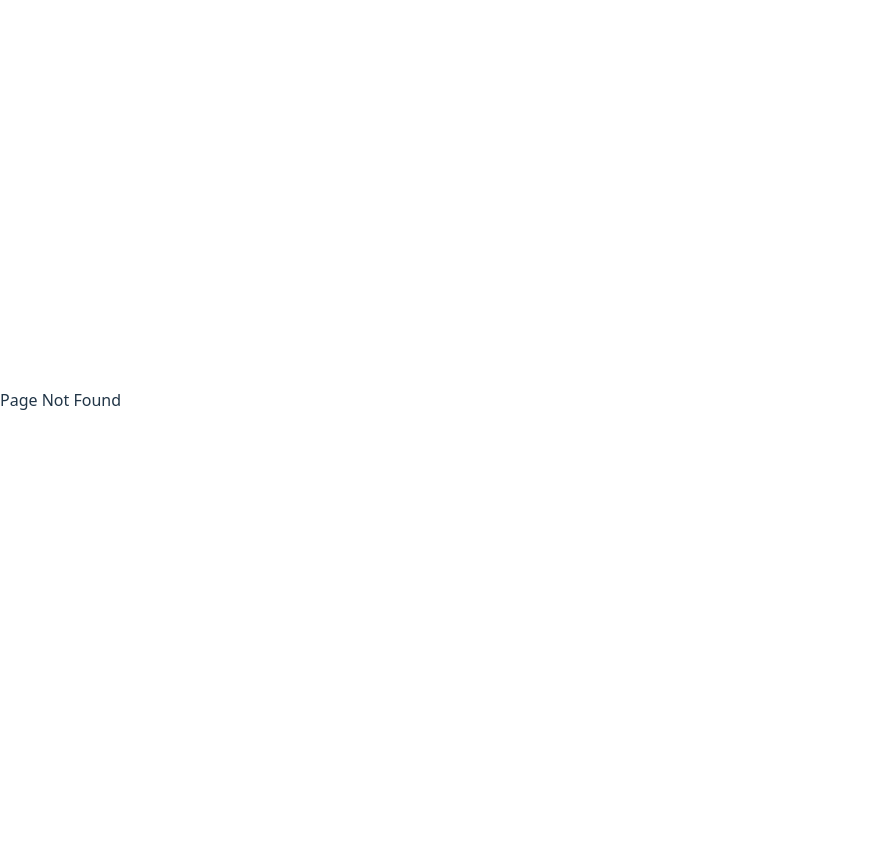
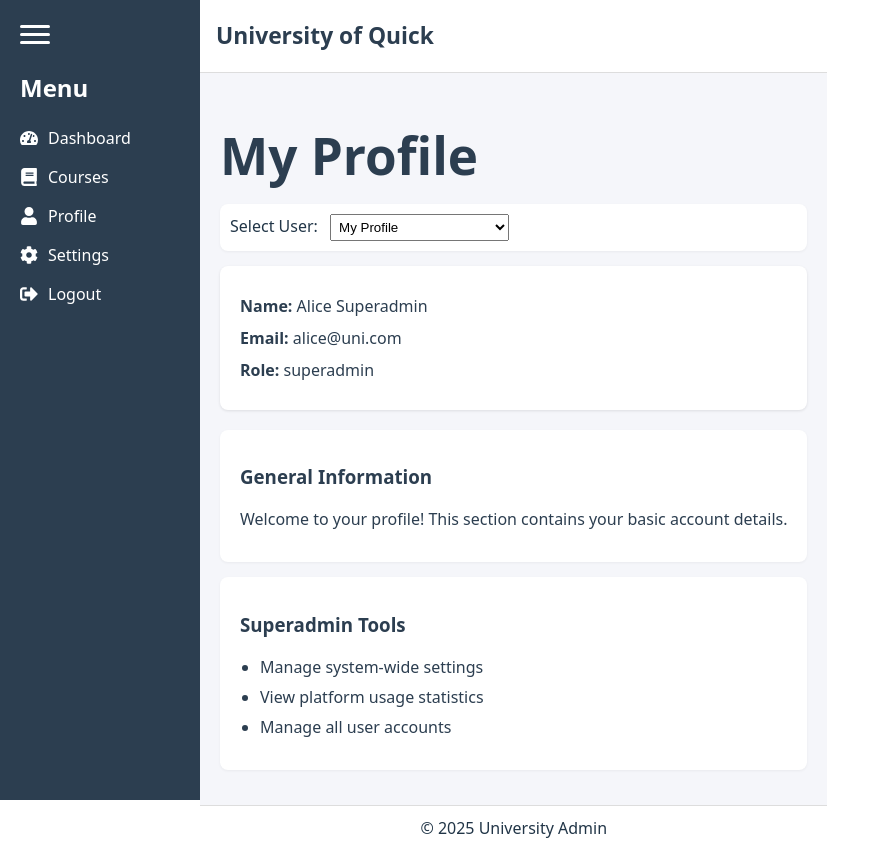
Before and after one commit to mahier8/university-admin, a React (Vite) app: page /profile in a window 1280 px wide. Before the commit this address had no page. Shown: the whole page, without its empty margins (0-890 px from the left). Before the commit the page ends 800 px from the top, so only its background shows below. Built offline with nearby package versions, Linux system fonts and the light colour scheme; sample sign-in values are in the browser's storage.

Commit message:
ProfilePage, SettingsPage, added content and functionality

```diff
--- a/src/App.tsx
+++ b/src/App.tsx
@@ -4,6 +4,8 @@ import LoginPage from "./pages/auth/LoginPage";
 import { ProtectedRoute } from "./router/ProtectedRoute";
 import DashboardPage from "./pages/dashboard/DashboardPage";
 import CoursesPage from "./pages/courses/CoursesPage";
+import SettingsPage from "./pages/settings/SettingsPage";
+import ProfilePage from "./pages/profile/ProfilePage";
 
 export default function App() {
   return (
@@ -27,6 +29,22 @@ export default function App() {
               </ProtectedRoute>
             }
           />
+          <Route
+            path="/settings"
+            element={
+              <ProtectedRoute allowedRoles={["superadmin", "admin", "student"]}>
+                <SettingsPage />
+              </ProtectedRoute>
+            }
+          />
+          <Route
+            path="/profile"
+            element={
+              <ProtectedRoute allowedRoles={["superadmin", "admin", "student"]}>
+                <ProfilePage />
+              </ProtectedRoute>
+            }
+          />
           <Route path="*" element={<p>Page Not Found</p>} />
         </Routes>
       </AuthProvider>
--- a/src/components/layouts/Sidebar.tsx
+++ b/src/components/layouts/Sidebar.tsx
@@ -1,23 +1,30 @@
 import { useState } from "react";
 import styled from "@emotion/styled";
 import { Link, useNavigate } from "react-router-dom";
+import { useAuth } from "../../contexts/AuthContext";  // Import your auth context
 
 // icons
-import { FaTachometerAlt, FaBook, FaCog, FaSignOutAlt } from "react-icons/fa";
+import { FaTachometerAlt, FaBook, FaCog, FaSignOutAlt, FaUser } from "react-icons/fa";
 
 
 export default function Sidebar() {
   const [collapsed, setCollapsed] = useState(false);
+  const [showLogoutModal, setShowLogoutModal] = useState(false);
+  const { logout } = useAuth();
   const navigate = useNavigate();
 
   const toggleSidebar = () => setCollapsed(!collapsed);
 
-  // Handle logout click
-  const handleLogout = () => {
-    // Add your logout logic here (e.g., clear auth context/localStorage)
-    // Then navigate to login page
+  const handleLogoutClick = () => setShowLogoutModal(true);
+
+  const confirmLogout = () => {
+    setShowLogoutModal(false);
+    logout();
     navigate("/login");
   };
+
+  const cancelLogout = () => setShowLogoutModal(false);
+
 
   return (
     <SidebarContainer collapsed={collapsed}>
@@ -29,7 +36,7 @@ export default function Sidebar() {
 
       {!collapsed && (
         <>
-<h2>Menu</h2>
+          <h2>Menu</h2>
           <ul>
             <li>
               <StyledLink to="/dashboard">
@@ -44,19 +51,39 @@ export default function Sidebar() {
               </StyledLink>
             </li>
             <li>
+              <StyledLink to="/profile">
+                <FaUser />
+                Profile
+              </StyledLink>
+            </li>
+            <li>
               <StyledLink to="/settings">
                 <FaCog />
                 Settings
               </StyledLink>
             </li>
             <li>
-              <LogoutButton onClick={handleLogout}>
+              <LogoutButton onClick={handleLogoutClick}>
                 <FaSignOutAlt />
                 Logout
               </LogoutButton>
             </li>
           </ul>
         </>
+      )}
+
+      {showLogoutModal && (
+        <ModalOverlay>
+          <ModalContent>
+            <p>Are you sure you want to logout?</p>
+            <Buttons>
+              <Button onClick={cancelLogout} cancel>
+                Cancel
+              </Button>
+              <Button onClick={confirmLogout}>Logout</Button>
+            </Buttons>
+          </ModalContent>
+        </ModalOverlay>
       )}
     </SidebarContainer>
   );
@@ -78,8 +105,8 @@ const SidebarContainer = styled.aside<{ collapsed: boolean }>`
     list-style: none;
     padding: 0;
 
-li {
-      margin-bottom: 10px;
+  li {
+      margin-bottom: 15px;
       cursor: pointer;
       display: flex;
       align-items: center;
@@ -164,3 +191,52 @@ const LogoutButton = styled.button`
     text-decoration: underline;
   }
 `;
+
+// Modal styles
+const ModalOverlay = styled.div`
+  position: fixed;
+  top: 0;
+  left: 0;
+  right: 0;
+  bottom: 0;
+  background: rgba(0,0,0,0.4);
+  display: flex;
+  justify-content: center;
+  align-items: center;
+  z-index: 9999;
+`;
+
+const ModalContent = styled.div`
+  background: white;
+  padding: 20px 30px;
+  border-radius: 8px;
+  width: 320px;
+  text-align: center;
+  box-shadow: 0 2px 8px rgba(0,0,0,0.2);
+
+  p {
+    font-size: 1.1rem;
+    margin-bottom: 20px;
+    color: #333;
+  }
+`;
+
+const Buttons = styled.div`
+  display: flex;
+  justify-content: space-around;
+`;
+
+const Button = styled.button<{ cancel?: boolean }>`
+  padding: 8px 16px;
+  border: none;
+  border-radius: 5px;
+  cursor: pointer;
+  font-weight: 600;
+  min-width: 100px;
+  background-color: ${(props) => (props.cancel ? "#ddd" : "#2c3e50")};
+  color: ${(props) => (props.cancel ? "#333" : "white")};
+
+  &:hover {
+    background-color: ${(props) => (props.cancel ? "#bbb" : "#2c3e50")};
+  }
+`;
--- a/src/components/molecules/CourseForm.tsx
+++ b/src/components/molecules/CourseForm.tsx
@@ -72,7 +72,7 @@ const Label = styled.label`
 
 const Input = styled.input`
   display: block;
-  width: 100%;
+  width: 90%;
   margin-top: 6px;
   padding: 8px 10px;
   border: 1px solid #ccc;
--- a/src/pages/dashboard/DashboardPage.tsx
+++ b/src/pages/dashboard/DashboardPage.tsx
@@ -3,7 +3,7 @@ import styled from "@emotion/styled";
 import { useAuth } from "../../contexts/AuthContext";
 import Sidebar from "../../components/layouts/Sidebar";
 import Navbar from "../../components/layouts/Navbar";
-import Footer from "../../components/layouts/Footer";
+// import Footer from "../../components/layouts/Footer";
 import Announcements from "../../components/molecules/Announcements";
 
 import {
@@ -119,7 +119,7 @@ export default function DashboardPage() {
         )}
 
         </ContentArea>
-        <Footer />
+        {/* <Footer /> */}
       </MainContent>
     </Container>
   );
--- /dev/null
+++ b/src/pages/profile/ProfilePage.tsx
@@ -0,0 +1,192 @@
+// src/pages/profile/ProfilePage.tsx
+import { useState } from "react";
+import { useAuth } from "../../contexts/AuthContext";
+import Sidebar from "../../components/layouts/Sidebar";
+import Navbar from "../../components/layouts/Navbar";
+import Footer from "../../components/layouts/Footer";
+import styled from "@emotion/styled";
+
+// Example mock users (replace with API later)
+const mockUsers = [
+  { id: 1, name: "Alice Superadmin", email: "alice@uni.com", role: "superadmin" },
+  { id: 2, name: "Bob Admin", email: "bob@uni.com", role: "admin" },
+  { id: 3, name: "Charlie Student", email: "charlie@uni.com", role: "student" },
+  { id: 4, name: "Diana Student", email: "diana@uni.com", role: "student" },
+];
+
+export default function ProfilePage() {
+  const { user } = useAuth();
+  const [selectedUserId, setSelectedUserId] = useState(user?.id);
+
+  // Filter selectable users based on role
+  const getSelectableUsers = () => {
+    if (user?.role === "superadmin") {
+      return mockUsers;
+    }
+    if (user?.role === "admin") {
+      return mockUsers.filter((u) => u.role === "student");
+    }
+    return [];
+  };
+  const selectableUsers = getSelectableUsers();
+
+  // Determine which profile to show
+  const selectedUser =
+    mockUsers.find((u) => u.id === selectedUserId) || user;
+
+  const handleUserChange = (e: React.ChangeEvent<HTMLSelectElement>) => {
+    setSelectedUserId(Number(e.target.value));
+  };
+
+  return (
+    <Container>
+      <Sidebar />
+      <MainContent>
+        <Navbar />
+        <ContentArea>
+          <h1>My Profile</h1>
+
+          {/* Role-based profile switcher */}
+          {(user?.role === "superadmin" || user?.role === "admin") && (
+            <UserSelectContainer>
+              <label>
+                Select User:{" "}
+                <select value={selectedUserId} onChange={handleUserChange}>
+                  <option value={user?.id}>My Profile</option>
+                  {selectableUsers.map((u) => (
+                    <option key={u.id} value={u.id}>
+                      {u.name} ({u.role})
+                    </option>
+                  ))}
+                </select>
+              </label>
+            </UserSelectContainer>
+          )}
+
+          {/* Profile Info */}
+          <ProfileCard>
+            <p><strong>Name:</strong> {selectedUser?.name}</p>
+            <p><strong>Email:</strong> {selectedUser?.email}</p>
+            <p><strong>Role:</strong> {selectedUser?.role}</p>
+          </ProfileCard>
+
+          {/* Shared message */}
+          <Section>
+            <h3>General Information</h3>
+            <p style={{ color: "#2c3e50" }}>
+              Welcome to your profile! This section contains your basic account details.
+            </p>
+          </Section>
+
+          {/* Role-based sections */}
+          {selectedUser?.role === "superadmin" && (
+            <Section>
+              <h3>Superadmin Tools</h3>
+              <ul>
+                <li>Manage system-wide settings</li>
+                <li>View platform usage statistics</li>
+                <li>Manage all user accounts</li>
+              </ul>
+            </Section>
+          )}
+
+          {selectedUser?.role === "admin" && (
+            <Section>
+              <h3>Admin Tools</h3>
+              <ul>
+                <li>Manage courses and content</li>
+                <li>View and approve student enrollments</li>
+                <li>Communicate with instructors</li>
+              </ul>
+            </Section>
+          )}
+
+          {selectedUser?.role === "student" && (
+            <Section>
+              <h3>Student Info</h3>
+              <ul>
+                <li>View enrolled courses</li>
+                <li>Track your grades</li>
+                <li>Update your personal details</li>
+              </ul>
+            </Section>
+          )}
+        </ContentArea>
+        <Footer />
+      </MainContent>
+    </Container>
+  );
+}
+
+// ====== Styles ======
+
+const Container = styled.div`
+  display: flex;
+  height: 100vh;
+`;
+
+const MainContent = styled.div`
+  flex: 1;
+  display: flex;
+  flex-direction: column;
+`;
+
+const ContentArea = styled.main`
+  flex: 1;
+  padding: 20px;
+  background-color: #f5f6fa;
+
+  h1 {
+    margin-bottom: 20px;
+    color: #2c3e50;
+  }
+`;
+
+const UserSelectContainer = styled.div`
+  margin-bottom: 15px;
+  background: white;
+  padding: 10px;
+  border-radius: 8px;
+  box-shadow: 0 1px 3px rgba(0,0,0,0.05);
+
+  select {
+    margin-left: 8px;
+    padding: 4px;
+  }
+`;
+
+const ProfileCard = styled.div`
+  background: white;
+  padding: 20px;
+  border-radius: 8px;
+  box-shadow: 0 1px 3px rgba(0,0,0,0.1);
+  margin-bottom: 20px;
+
+  p {
+    margin: 8px 0;
+    color: #2c3e50;
+  }
+`;
+
+const Section = styled.div`
+  background: white;
+  padding: 15px 20px;
+  margin-bottom: 15px;
+  border-radius: 8px;
+  box-shadow: 0 1px 3px rgba(0,0,0,0.05);
+
+  h3 {
+    margin-bottom: 10px;
+    color: #2c3e50;
+  }
+
+  ul {
+    padding-left: 20px;
+    list-style: disc;
+  }
+
+  li {
+    margin-bottom: 6px;
+    color: #2c3e50;
+  }
+`;
--- /dev/null
+++ b/src/pages/settings/SettingsPage.tsx
@@ -0,0 +1,94 @@
+import { useAuth } from "../../contexts/AuthContext";
+import Sidebar from "../../components/layouts/Sidebar";
+import Navbar from "../../components/layouts/Navbar";
+import Footer from "../../components/layouts/Footer";
+import styled from "@emotion/styled";
+
+export default function SettingsPage() {
+  const { user } = useAuth();
+
+  return (
+    <Container>
+      <Sidebar />
+      <MainContent>
+        <Navbar />
+        <ContentArea>
+          <h1>Settings</h1>
+
+          {/* Shared content */}
+          <Section>
+            <h2>General Settings</h2>
+            <p>Change your password, update your email, and configure basic preferences.</p>
+            {/* Imagine form inputs here */}
+          </Section>
+
+          {/* Role-specific settings */}
+
+          {user?.role === "superadmin" && (
+            <Section>
+              <h2>Superadmin Settings</h2>
+              <p>Manage university-wide configurations, user roles, and system-wide preferences.</p>
+              {/* Add forms or controls specific to superadmin */}
+            </Section>
+          )}
+
+          {user?.role === "admin" && (
+            <Section>
+              <h2>Admin Settings</h2>
+              <p>Manage department-specific settings, approve student registrations, and oversee courses.</p>
+              {/* Admin specific controls */}
+            </Section>
+          )}
+
+          {user?.role === "student" && (
+            <Section>
+              <h2>Student Settings</h2>
+              <p>Manage your personal profile, notification preferences, and privacy settings.</p>
+              {/* Student controls */}
+            </Section>
+          )}
+        </ContentArea>
+        <Footer />
+      </MainContent>
+    </Container>
+  );
+}
+
+const Container = styled.div`
+  display: flex;
+  height: 100vh;
+`;
+
+const MainContent = styled.div`
+  flex: 1;
+  display: flex;
+  flex-direction: column;
+`;
+
+const ContentArea = styled.main`
+  flex: 1;
+  padding: 20px;
+  background-color: #f5f6fa;
+
+  h1 {
+    margin-bottom: 20px;
+    color: #2c3e50;
+  }
+`;
+
+const Section = styled.section`
+  background: white;
+  padding: 20px;
+  margin-bottom: 24px;
+  border-radius: 8px;
+  box-shadow: 0 1px 4px rgba(0,0,0,0.1);
+
+  h2 {
+    margin-bottom: 12px;
+    color: #2c3e50;
+  }
+
+  p {
+    color: #555;
+  }
+`;
```
